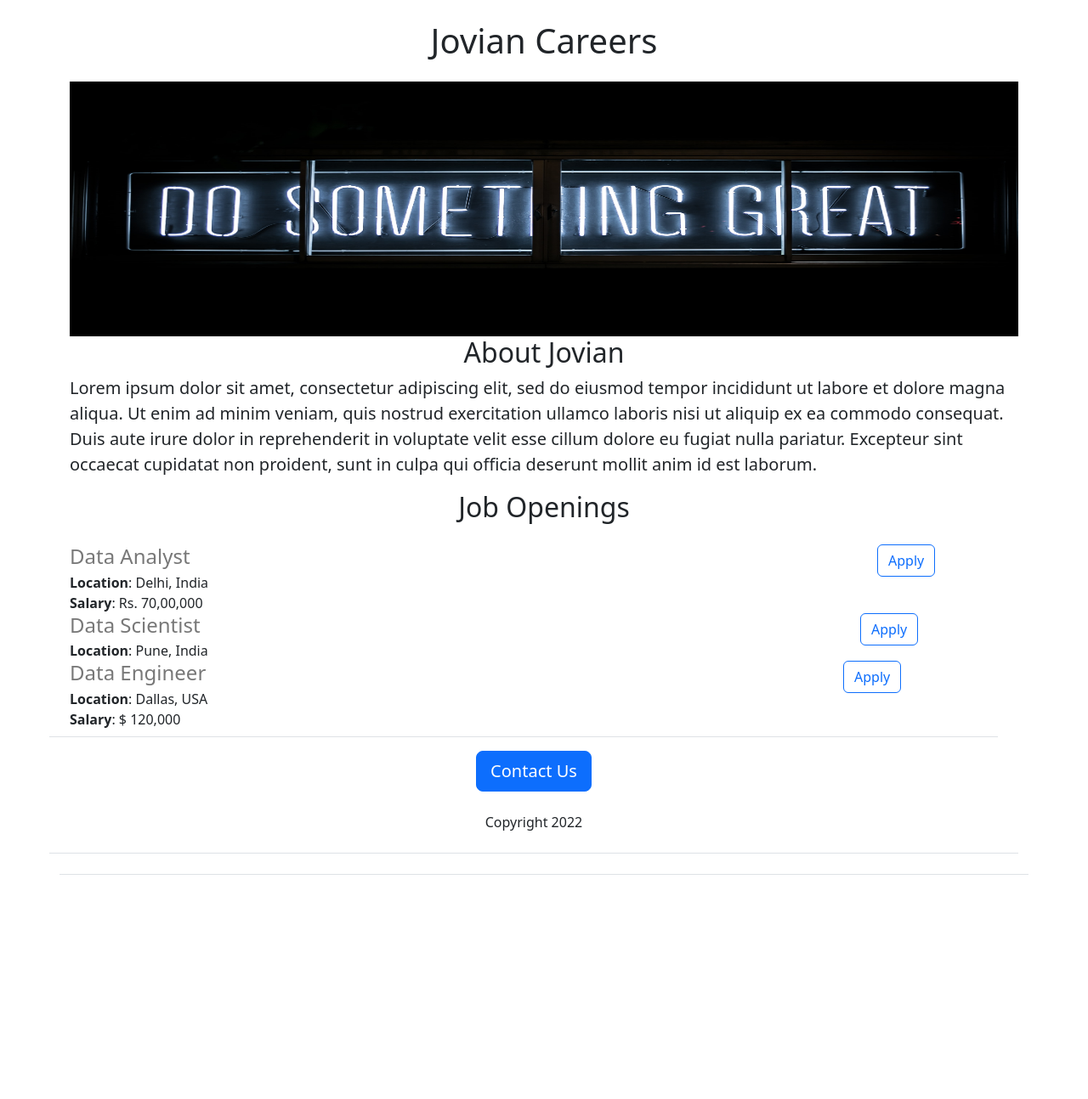
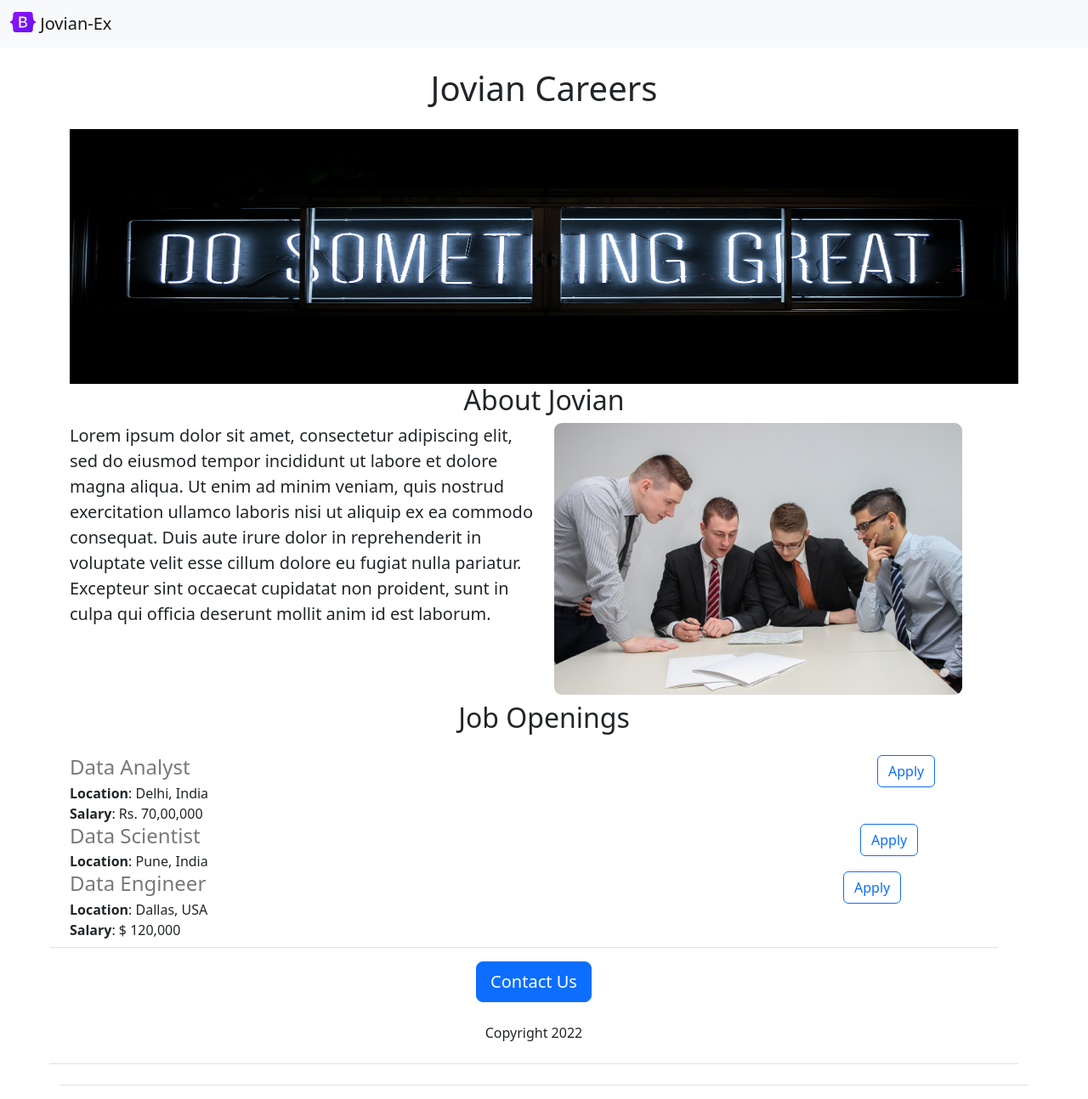
Before and after one commit to pramation/jovian-careers-website-with-Flask, a Flask app: page / in a window 1280 px wide. Shown: the whole page at 85% size. Before the commit the page ends 1030 px from the top, so only its background shows below. Run offline with Flask 2, Linux system fonts and the light colour scheme.

Commit message:
functional improvements

```diff
--- a/templates/home.html
+++ b/templates/home.html
@@ -10,17 +10,25 @@
 
   </head>
   <body>
+    {% include 'navbar.html' %}
     <div class="container">
       <h1 class="text-center mt-4 mb-4"> Jovian Careers</h1>
-      <img class="img-fluid" id="banner" src="https://jovian-careers-website-1.pramation.repl.co/static/career.jpg"
+      <img class="img-fluid" id="banner" src="/static/career.jpg"
         >
       <style>
         #banner{ height:300px; width:100%;}
       </style>
       <h2 class="text-center"> About Jovian</h2>
-      <p class="lead">
-        Lorem ipsum dolor sit amet, consectetur adipiscing elit, sed do eiusmod tempor incididunt ut labore et dolore magna aliqua. Ut enim ad minim veniam, quis nostrud exercitation ullamco laboris nisi ut aliquip ex ea commodo consequat. Duis aute irure dolor in reprehenderit in voluptate velit esse cillum dolore eu fugiat nulla pariatur. Excepteur sint occaecat cupidatat non proident, sunt in culpa qui officia deserunt mollit anim id est laborum.
-      </p>
+      <div class="row margin-bottom:16px">
+        <div class="col-md-6">
+            <p class="lead">
+              Lorem ipsum dolor sit amet, consectetur adipiscing elit, sed do eiusmod tempor incididunt ut labore et dolore magna aliqua. Ut enim ad minim veniam, quis nostrud exercitation ullamco laboris nisi ut aliquip ex ea commodo consequat. Duis aute irure dolor in reprehenderit in voluptate velit esse cillum dolore eu fugiat nulla pariatur. Excepteur sint occaecat cupidatat non proident, sunt in culpa qui officia deserunt mollit anim id est laborum.
+            </p>
+        </div>
+        <div class="col-md-6">
+         <img src="/static/corp-emp.jpg" style="height:320px; border-radius:9px"
+        </div>
+      </div>
       <h2 class="text-center mt-2 mb-4">
         Job Openings
       </h2>
--- a/templates/jobitem.html
+++ b/templates/jobitem.html
@@ -9,6 +9,6 @@
     {% endif %}
   </div>
   <div class="col-2">
-    <button type="button" class="btn btn-outline-primary">Apply</button>
+    <a href="https://www.google.com" type="button" class="btn btn-outline-primary">Apply</a>
   </div
 </div>
--- /dev/null
+++ b/templates/navbar.html
@@ -0,0 +1,8 @@
+<nav class="navbar bg-light">
+  <div class="container-fluid">
+    <a class="navbar-brand" href="#">
+      <img src="/static/bootstrap-logo.svg" alt="Logo" width="30" height="24" class="d-inline-block align-text-top">
+      Jovian-Ex
+    </a>
+  </div>
+</nav>
```
Also changed, not shown: static/bootstrap-logo.svg (added), static/corp-emp.jpg (added).
